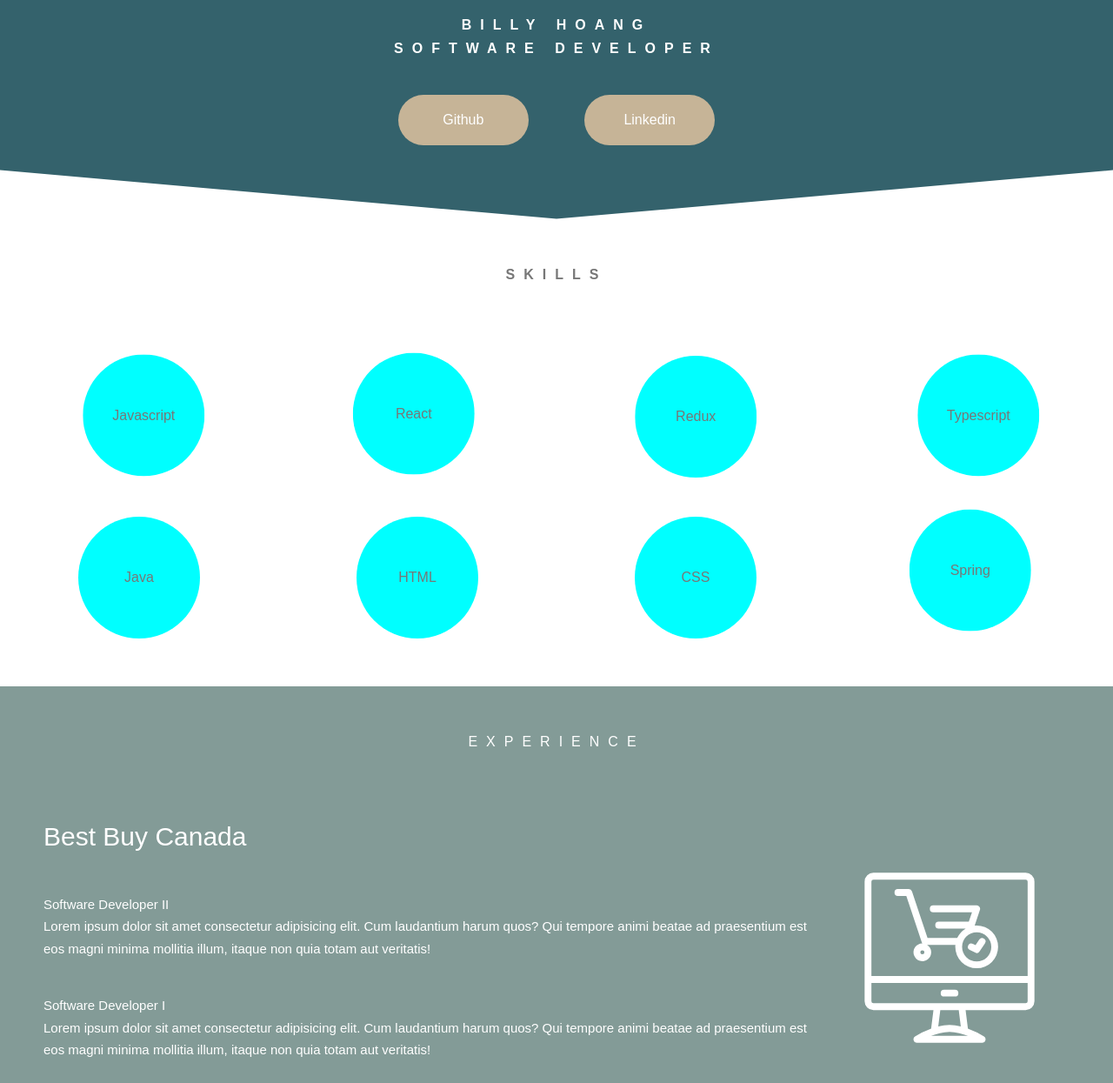
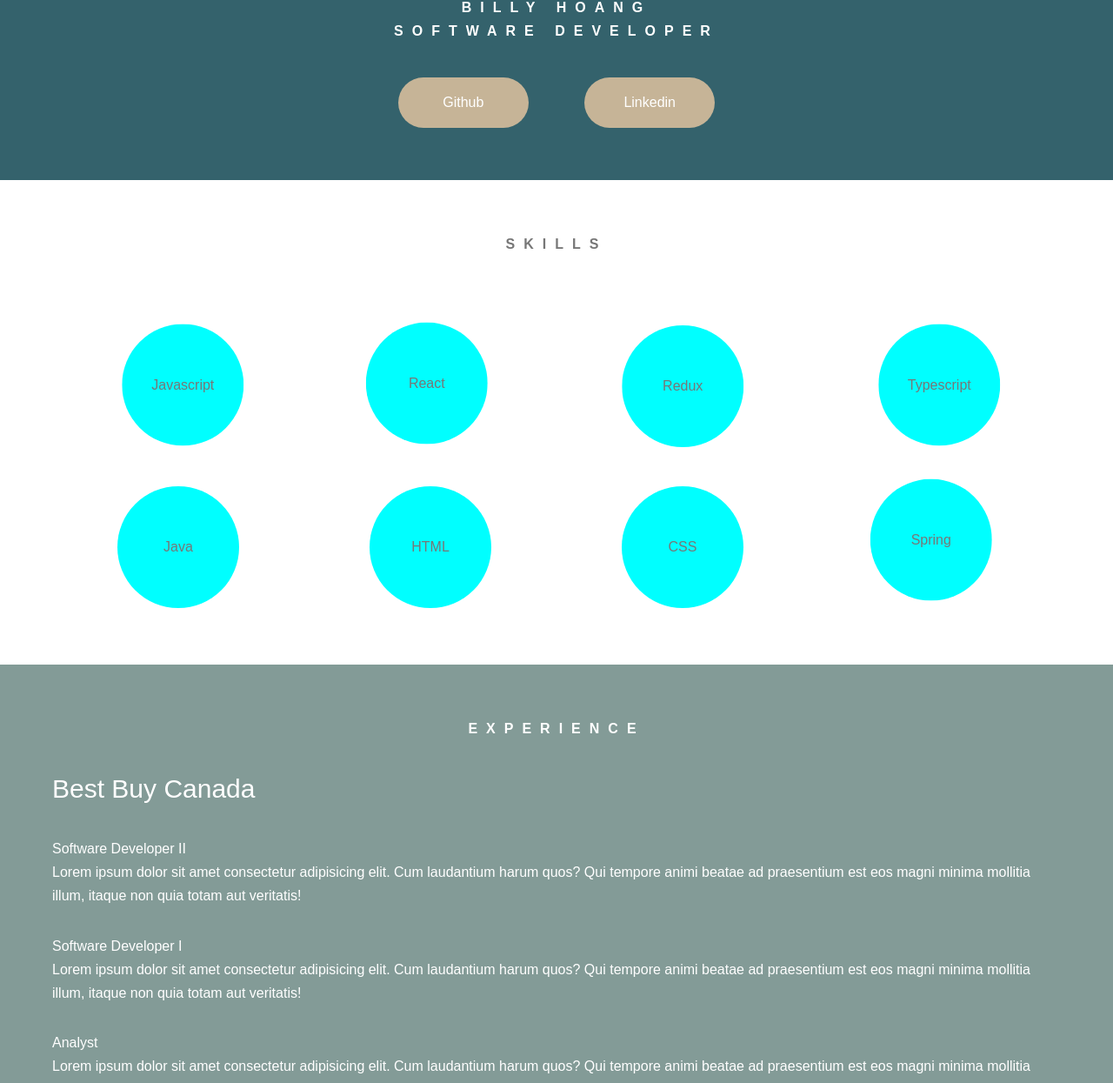
Before and after one commit to bieuly/billyhoangcom, a plain HTML site: page index.html in a window 1280 px wide. Shown: the part 235-1480 px from the top of the page at 87% size. Drawn offline with Linux system fonts and the light colour scheme.

Commit message:
Refactor HTML and try to use BEM more properly

```diff
--- a/css/styles.css
+++ b/css/styles.css
@@ -29,54 +29,46 @@ body {
 	line-height: 1.7;
 }
 
-.section-top {
-	background-color: #34626c;
-	height: fit-content;
+.section {
+	padding: 6rem 6rem;
 }
 
 .header {
-	padding-top: 7rem;
-	color: white;
-	/* Need to center headshot */
+	background-color: #34626c;
 	text-align: center;
 }
 
-.header__headshot {
+.header__profile-picture {
 	height: 15rem;
 	clip-path: circle();
 	animation: fadeIn 2s ease-out;
 	transition: all 2s;
 }
 
-.header__headshot:hover {
+.header__profile-picture:hover {
 	transform: rotate(360deg);
 }
 
-/* Re-usable */
+.header__title {
+	color: white;
+	margin-top: 2rem;
+}
+
 .title {
 	letter-spacing: 1rem;
 	text-align: center;
 	font-size: 1.6rem;
 	text-transform: uppercase;
+	font-weight: 600;
 }
 
-.section-top h1 {
-	margin-top: 3rem;
+.header__btns {
+	margin-top: 4rem;
 }
 
-.header__name,
-.header__position {
-	display: block;
-}
-
-.socials {
-	margin-top: 4rem;
-	padding-bottom: 2rem;
-}
-
-.socials a {
+.header__btns a {
+	margin-right: 3rem;
 	margin-left: 3rem;
-	margin-right: 3rem;
 	width: 15rem;
 }
 
@@ -135,18 +127,7 @@ body {
 	animation: moveInRight 2.5s ease-out;
 }
 
-.triangle-down {
-	height: 7rem;
-	background-color: #34626c;
-	clip-path: polygon(0 0, 100% 0, 100% 20%, 50% 100%, 0 20%);
-	margin-top: -0.5rem;
-}
-
-.section-mid {
-    margin-top: 5rem;
-}
-
-.skills {
+.skills__container {
 	text-align: center;
 	margin-top: 5rem;
 	display: grid;
@@ -172,34 +153,6 @@ body {
 	animation-timing-function: ease-out;
 }
 
-.skill.javascript {
-    animation-delay: 2s;
-}
-
-.skill.react {
-    animation-delay: 1s;
-}
-
-.skill.spring {
-    animation-delay: 1s;
-}
-
-.skill.redux {
-    animation-delay: 3s;
-}
-
-.skill.typescript {
-    animation-delay: 2s;
-}
-
-.skill.java {
-    animation-delay: 1;
-}
-
-.skill.html {
-    animation-delay: 2;
-}
-
 .skill span {
 	position: absolute;
 	top: 50%;
@@ -207,50 +160,49 @@ body {
 	transform: translate(-50%, -50%);
 }
 
-.skill:hover {
-    transform: rotate(5deg) scale(1.2);
+.skills__skill--javascript {
+	animation-delay: 2s;
 }
 
-.experience-section {
-    color: white;
-    background-color: #839b97;
-    padding: 5rem;
-    margin-top: 5rem;
+.skills__skill--react {
+	animation-delay: 1s;
 }
 
-.experience__container {
-    display: flex;
+.skills__skill--spring {
+	animation-delay: 1s;
+}
+
+.skills__skill--redux {
+	animation-delay: 3s;
+}
+
+.skills__skill--typescript {
+	animation-delay: 2s;
+}
+
+.skills__skill--java {
+	animation-delay: 1;
+}
+
+.skills__skill--html {
+	animation-delay: 2;
 }
 
 .experience {
-    margin-top: 7rem;
-}
-
-.experience__group {
-    font-size: 1.5rem;
-    margin-top: 4rem;
-}
-
-.experience__container .spacing {
-    width: 35%;
-    align-self: center;
-    justify-self: center;
+	color: white;
+	background-color: #839b97;
 }
 
 .experience__company {
 	font-size: 3rem;
+	margin-top: 3rem;
 }
 
 .experience__role {
 	margin-top: 3rem;
 }
 
-.parking {
-    height: 200px;
-    margin-left: 15%;
-}
-
-.about-me-section {
+.about-me {
 	color: white;
 	background-color: #34626c;
 	padding: 5rem 20rem;
--- a/index.html
+++ b/index.html
@@ -5,77 +5,47 @@
 </head>
 
 <body>
-    <div class="section-top">
-        <div class="header">
-            <img src="img/headshot.JPG" alt="headshot" class="header__headshot"/>
-            <h1>
-                <span class="header__name title move-in-left">billy hoang</span>
-                <span class="header__position title move-in-right">software developer</span>
+    <section class="section header">
+        <img src="img/profile-picture.JPG" alt="profile picture" class="header__profile-picture"/>
+        <h1 class="header__title title">
+            <p class="title move-in-left">billy hoang</p>
+            <p class="title move-in-right">software developer</p>
         </h1>
-            <div class="socials">
+        <div class="header__btns">
             <a href="https://github.com/bieuly" target="__blank" class="btn btn--green">Github</a>
             <a href="https://www.linkedin.com/in/billyhoang/" target="__blank" class="btn btn--green">Linkedin</a>
         </div>
+    </section>
+    <section class="section skills">
+        <header class="skills__title title">Skills</header>
+        <div class="skills__container">
+            <div class="skills__skill--javascript skill"><span>Javascript</span></div>
+            <div class="skills__skill--react skill"><span>React</span></div>
+            <div class="skills__skill--redux skill"><span>Redux</span></div>
+            <div class="skills__skill--typescript skill"><span>Typescript</span></div>
+            <div class="skills__skill--java skill"><span>Java</span></div>
+            <div class="skills__skill--html skill"><span>HTML</span></div>
+            <div class="skills__skill--css skill"><span>CSS</span></div>
+            <div class="skills__skill--spring skill"><span>Spring</span></div>
         </div>
-    </div>
-    <div class="triangle-down"></div>
-    <div class="section-mid">
-        <h1 class="title">Skills</h1>
-        <div class="skills">
-            <div class="skill javascript"><span>Javascript</span></div>
-            <div class="skill react"><span>React</span></div>
-            <div class="skill redux"><span>Redux</span></div>
-            <div class="skill typescript"><span>Typescript</span></div>
-            <div class="skill java"><span>Java</span></div>
-            <div class="skill html"><span>HTML</span></div>
-            <div class="skill css"><span>CSS</span></div>
-            <div class="skill spring"><span>Spring</span></div>
-        </div>
-    </div>
-    <div class="experience-section">
-        <header class="title">Experience</header>
-        <div class="experience__container">
-            <div class="experience bestbuy">
+    </section>
+    <div class="section experience">
+        <header class="experience__title title">Experience</header>
         <header class="experience__company">Best Buy Canada</header>
-                <div class="experience__group">
         <p class="experience__role">Software Developer II</p>
         <p class="experience__description">Lorem ipsum dolor sit amet consectetur adipisicing elit. Cum laudantium harum quos? Qui tempore animi beatae ad praesentium est eos magni minima mollitia illum, itaque non quia totam aut veritatis!</p>
-                </div>
-                <div class="experience__group">
         <p class="experience__role">Software Developer I</p>
         <p class="experience__description">Lorem ipsum dolor sit amet consectetur adipisicing elit. Cum laudantium harum quos? Qui tempore animi beatae ad praesentium est eos magni minima mollitia illum, itaque non quia totam aut veritatis!</p>
-                </div>
-                <div class="experience__group">
         <p class="experience__role">Analyst</p>
         <p class="experience_description">Lorem ipsum dolor sit amet consectetur adipisicing elit. Cum laudantium harum quos? Qui tempore animi beatae ad praesentium est eos magni minima mollitia illum, itaque non quia totam aut veritatis!</p>
-                </div>
-            </div>
-            <div class="spacing">
-                <img src="img/shopping-cart.svg" alt="" class="parking">
-            </div>
-        </div>
-        <div class="experience__container">
-                <div class="spacing">
-                    <img src="img/parking.svg" alt="" class="parking">
-                </div>
-                <div class="experience t2">
         <header class="experience__company">T2 Systems</header>
-                    <div class="experience__group">
         <p class="experience__role">Software Developer Co-op</p>
         <p class="experience__description">Lorem ipsum dolor sit amet consectetur adipisicing elit. Cum laudantium harum quos? Qui tempore animi beatae ad praesentium est eos magni minima mollitia illum, itaque non quia totam aut veritatis!</p>
-                    </div>
-                    <div class="experience__group">
         <p class="experience__role">QA Automation Co-op</p>
         <p class="experience__description">Lorem ipsum dolor sit amet consectetur adipisicing elit. Cum laudantium harum quos? Qui tempore animi beatae ad praesentium est eos magni minima mollitia illum, itaque non quia totam aut veritatis!</p>
     </div>
-                </div>
-        </div>
-    </div>
-    <div class="about-me-section">
+    <div class="section about-me">
         <header class="title">About Me</header>
     </div>
-    <!-- Icons made by <a href="https://www.flaticon.com/authors/fjstudio" title="fjstudio">fjstudio</a> from <a href="https://www.flaticon.com/" title="Flaticon"> www.flaticon.com</a> -->
-    <!-- Icons made by <a href="https://www.flaticon.com/authors/freepik" title="Freepik">Freepik</a> from <a href="https://www.flaticon.com/" title="Flaticon"> www.flaticon.com</a> -->
 </body>
-
 </html>
```
Also changed, not shown: img/profile-picture.JPG (renamed from img/headshot.JPG). Lines whose indentation alone changed are shown as unchanged.
